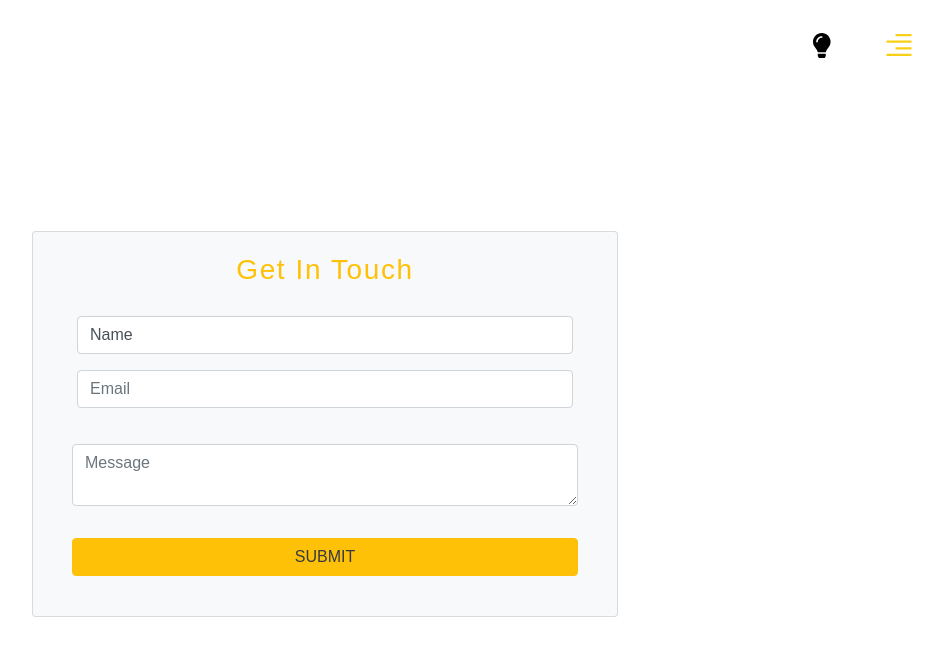
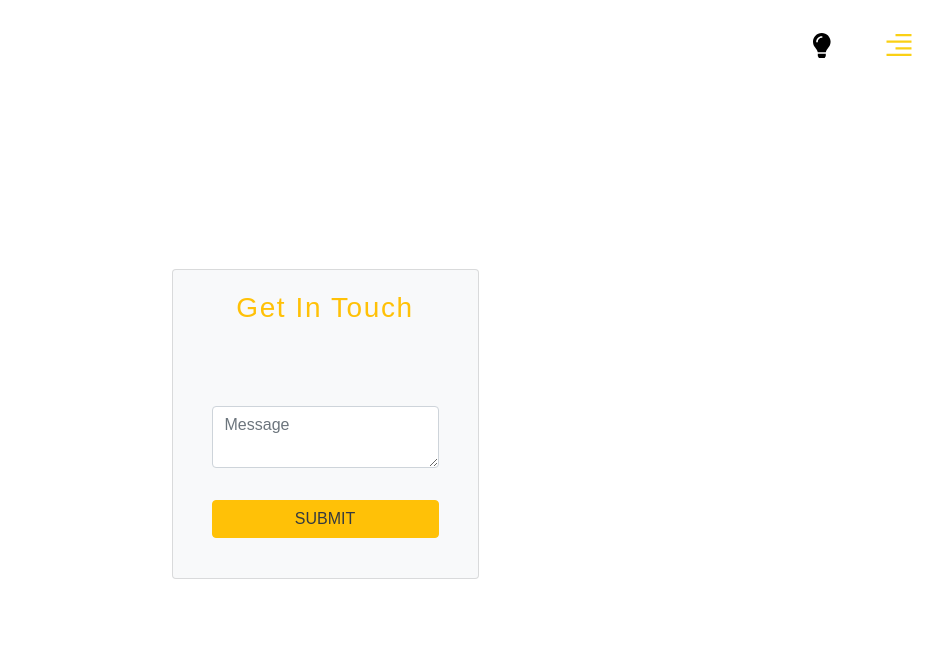
Before and after one commit to odofing/myPortfolio, a React (Create React App) app: page /contact in a window 1280 px wide. Shown: the top 656 px of the page, without its empty margins (315-1258 px from the left). Built offline with nearby package versions, Linux system fonts and the light colour scheme.

Commit message:
hello world

```diff
--- a/src/Components/Contact/Contact.js
+++ b/src/Components/Contact/Contact.js
@@ -6,7 +6,7 @@ function Contact() {
     <section className="mt-5 bg-green" >
     <div className="container" >
       <div className="row " >
-        <form method="POST" data-netlify="true" name="contact" className="col-lg-12" data-netlify-honeypot="bot-field">
+        <form method="post" data-netlify="true" name="contact" className="col-lg-12" data-netlify-honeypot="bot-field">
           <div className="card p-4  bg-light">
           <h3 className="card-title text-center text-warning">Get In Touch</h3>
             <div className="card-body">
@@ -14,12 +14,12 @@ function Contact() {
               <div className="row">
                 <div className="col-lg-12">
                   <div className="form-group">
-                 <input type="text" value="Name" className="form-control" name="full-name" id="Name" placeholder="Name" required/>
+                 <input type="hidden" className="form-control" name="contact" value="contact" id="Name" placeholder="Name" required/>
                   </div>
                 </div>
                 <div className="col-lg-12">
                   <div className="form-group">
-                    <input type="email" className="form-control" name="e-mail" id="email" placeholder="Email" required/>
+                    <input type="hidden"className="form-control" name="e-mail" id="email" placeholder="Email" required/>
                   </div>
                 </div>
                 </div>
@@ -27,7 +27,7 @@ function Contact() {
 
                 <div className="col-lg-12">
                   <div className="form-group">
-                    <textarea className="form-control" id="instructions" placeholder="Message" required></textarea>
+                    <textarea type="hidden" className="form-control" id="instructions" placeholder="Message" required></textarea>
                   </div>
                 </div>
 
```
